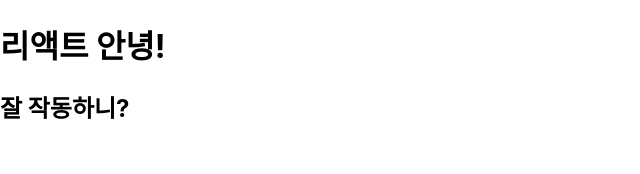
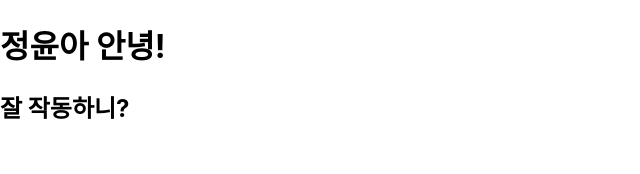
Before and after one commit to zzangouona/ReactBasicProject, a React (Create React App) app in the folder hello-react/: page / in a window 1280 px wide. Shown: the top 174 px of the page, without its empty margins (0-640 px from the left). Built offline with nearby package versions, Linux system fonts and the light colour scheme.

Commit message:
hello-react 프로젝트 - ES6 에서 var 보다 let 과 const 로 변수를 선언하라고 하는 이유 - 삼항 연산자로 조건에 따른 렌더링

```diff
--- a/hello-react/src/App.js
+++ b/hello-react/src/App.js
@@ -7,11 +7,19 @@
 // 이렇게 import 하여 파일을 불러오는 것을 웹팩에서 웹팩의 로더라는 기능이 담당하고 있다.
 
 function App() {
+    // ES6 변수
+    const name = "정윤아";
+    // var 는 scope 단위가 함수 단위이다. 그리고 const, let은 스코프가 블록단위이다.
+    // var 보다 const 와 let을 사용하자!
+    // 기본적으로 const를 사용하고 해당값을 바꿔야할 경우 let을 사용하자.
     return (
-        <div>
-            <h1>리액트 안녕!</h1>
+        <>
+            {/*if 문 대신 삼항연산자*/}
+            {name === "정윤아" ? (
+                <h1>{name} 안녕!</h1>
+            ) : (<h1>정윤아가 아닙니다.</h1>)}
             <h2>잘 작동하니?</h2>
-        </div>
+        </>
     );
 }
 
```
